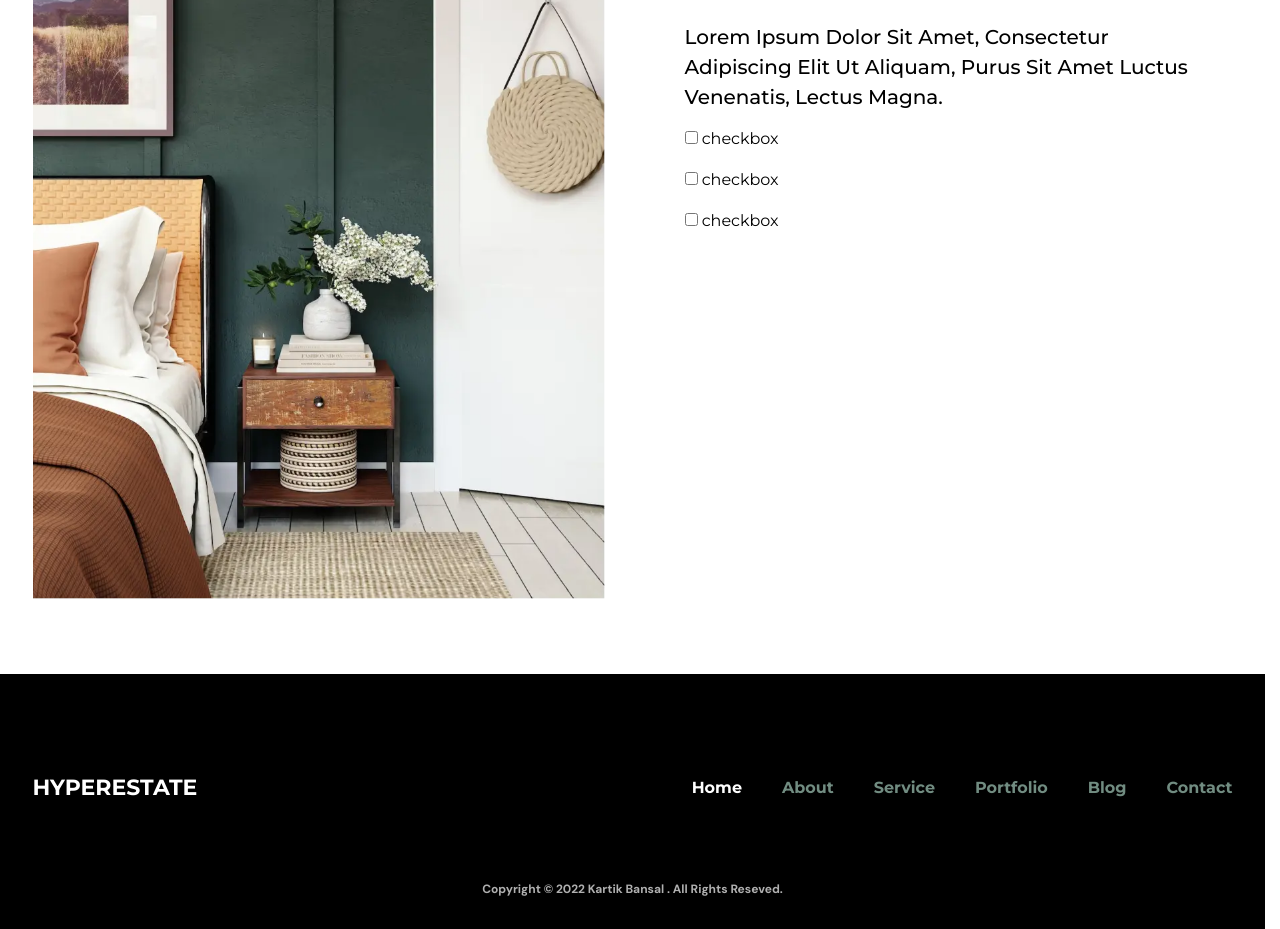
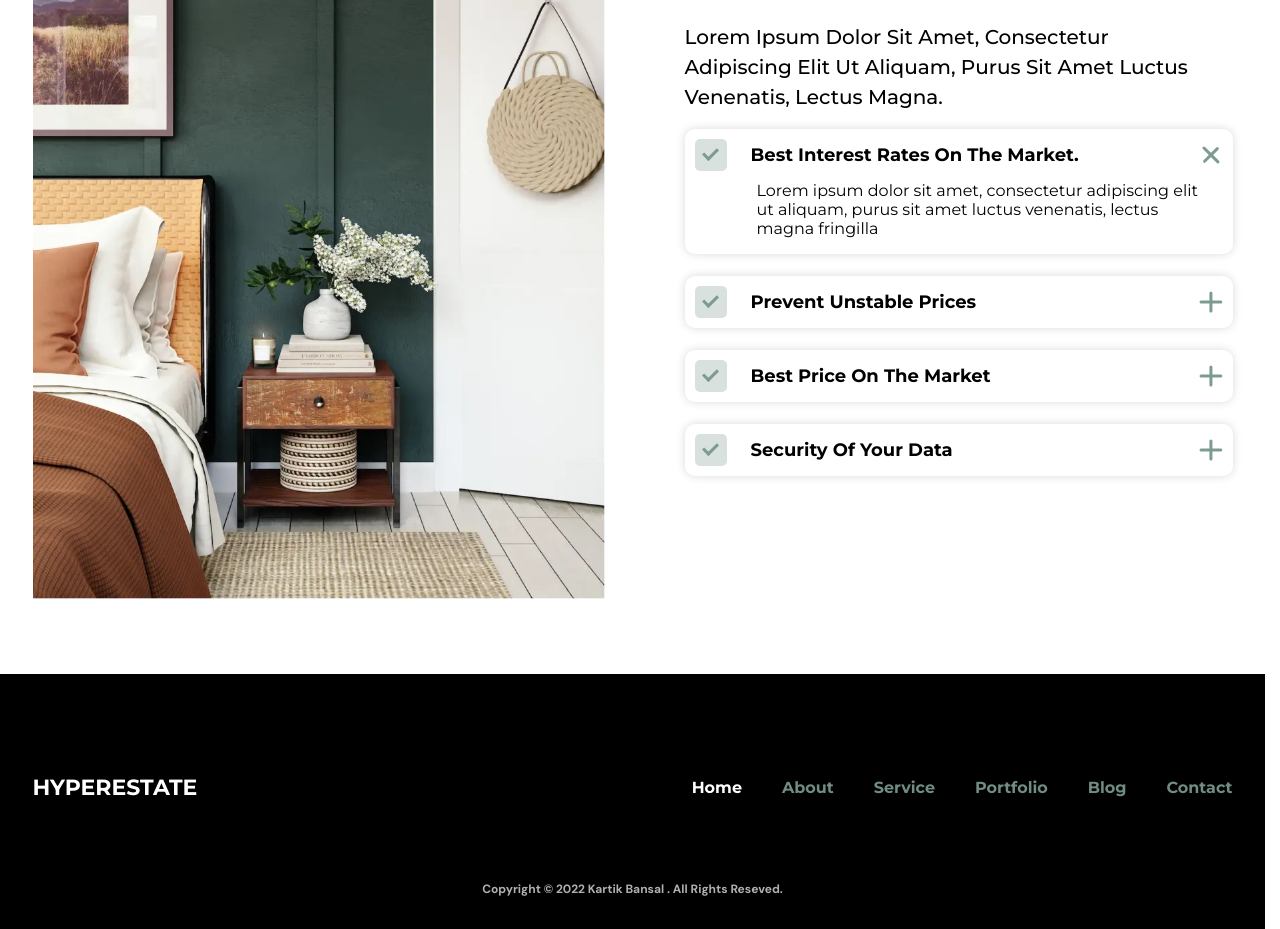
Before and after one commit to suorgx/case, a Vue app: page / in a window 1280 px wide. Shown: the part 2440-3369 px from the top of the page. Built offline with nearby package versions, Linux system fonts and the light colour scheme.

Commit message:
add accordion & checkbox

```diff
--- /dev/null
+++ b/src/components/TheAccordion.vue
@@ -0,0 +1,124 @@
+<script>
+import {defineComponent} from 'vue'
+import TheCheckbox from '@/components/TheCheckbox.vue'
+
+export default defineComponent({
+    name: "TheAccordion",
+    components: {
+        TheCheckbox
+    },
+    data() {
+        return {
+            items: [
+                {
+                    title: 'Best interest rates on the market.',
+                    content: 'Lorem ipsum dolor sit amet, consectetur adipiscing elit ut aliquam, purus sit amet luctus venenatis, lectus magna fringilla',
+                    isActive: true,
+                },
+                {
+                    title: 'Prevent unstable prices',
+                    content: 'accordion item 2',
+                    isActive: false,
+                },
+                {
+                    title: 'Best price on the market',
+                    content: 'accordion item 3',
+                    isActive: false,
+                },
+                {
+                    title: 'Security of your data',
+                    content: 'accordion item 4',
+                    isActive: false,
+                },
+            ],
+        };
+    },
+    methods: {
+        toggleItem(index) {
+            this.items.forEach((item, i) => {
+                if (i === index) {
+                    item.isActive = !item.isActive;
+                } else {
+                    item.isActive = false;
+                }
+            });
+        },
+    },
+})
+</script>
+
+<template>
+    <div class="the-accordion">
+        <div class="the-accordion__item" v-for="(item, index) in items" :key="index">
+            <div class="the-accordion__header" @click="toggleItem(index)">
+                <TheCheckbox :name="item.title"></TheCheckbox>
+                <span class="the-accordion__icon" :class="{ 'the-accordion__icon--active': item.isActive }">
+                    <img class="third-section__left" src="@/assets/images/icon_accordion_plus.svg" alt=".">
+                </span>
+            </div>
+            <div class="the-accordion__content" :class="{ 'the-accordion__content--active': item.isActive }">
+                <div class="the-accordion__expander">
+                    {{ item.content }}
+                </div>
+            </div>
+        </div>
+    </div>
+</template>
+
+<style lang="scss">
+.the-accordion {
+    $parent: &;
+    width: 100%;
+    display: flex;
+    flex-direction: column;
+    gap: 22px;
+
+    &__item {
+        border-radius: 10px;
+        background: $second-color;
+        box-shadow: 0 0 10px 0 rgba($base-color, 0.15);
+    }
+
+    &__header {
+        display: flex;
+        justify-content: space-between;
+        align-items: center;
+        padding: 10px;
+        cursor: pointer;
+    }
+
+    &__icon {
+        font-size: 20px;
+        font-weight: bold;
+        transition: transform 0.5s ease-in-out;
+
+        &--active {
+            transform: rotate(45deg);
+        }
+    }
+
+    &__content {
+        display: grid;
+        grid-template-rows: 0fr;
+        overflow: hidden;
+        transition: grid-template-rows 0.5s;
+        padding-left: 72px;
+        padding-right: 16px;
+
+        &--active {
+            grid-template-rows: 1fr;
+            padding-bottom: 16px;
+
+            #{$parent}__expander {
+                visibility: visible;
+            }
+        }
+    }
+
+    &__expander {
+        min-height: 0;
+        transition: visibility 1s;
+        visibility: hidden;
+    }
+}
+</style>
--- a/src/components/TheCheckbox.vue
+++ b/src/components/TheCheckbox.vue
@@ -2,16 +2,74 @@
 import {defineComponent} from 'vue'
 
 export default defineComponent({
-    name: "TheCheckbox"
+    name: "TheCheckbox",
+    props: {
+        name: String
+    }
 })
 </script>
 
 <template>
-    <div>
-        <input type="checkbox" /> checkbox
-    </div>
+    <label class="the-checkbox">
+        <input class="the-checkbox__input" type="checkbox" checked="checked">
+        <span class="the-checkbox__checkmark"></span>
+        <span class="the-checkbox__name">
+            {{ name }}
+        </span>
+    </label>
 </template>
 
 <style lang="scss">
+.the-checkbox {
+    $parent: &;
 
+    display: flex;
+    align-items: center;
+    gap: 24px;
+    cursor: pointer;
+    font-size: 22px;
+    user-select: none;
+
+    &__input {
+        position: absolute;
+        opacity: 0;
+        cursor: pointer;
+        height: 0;
+        width: 0;
+    }
+
+    &__checkmark {
+        height: 32px;
+        width: 32px;
+        background-color: rgba($green-color, 0.3);
+        border-radius: 5px;
+        display: flex;
+        align-items: center;
+        justify-content: center;
+
+        &:after {
+            content: "";
+            display: none;
+            width: 6px;
+            height: 12px;
+            margin-top: -5px;
+            border: solid $green-color;
+            border-width: 0 3px 3px 0;
+            transform: rotate(45deg);
+        }
+    }
+
+    #{$parent}__input:checked ~ #{$parent}__checkmark:after {
+        display: block;
+    }
+
+    &__name {
+        color: $base-color;
+        font-size: 18px;
+        font-style: normal;
+        font-weight: 700;
+        line-height: 150%;
+        text-transform: capitalize;
+    }
+}
 </style>
--- a/src/pages/components/ThirdSection.vue
+++ b/src/pages/components/ThirdSection.vue
@@ -1,13 +1,13 @@
 <script>
 import {defineComponent} from 'vue'
 import TheCaption from '@/components/TheCaption.vue'
-import TheCheckbox from '@/components/TheCheckbox.vue'
+import TheAccordion from '@/components/TheAccordion.vue'
 
 export default defineComponent({
     name: "ThirdSection",
     components: {
-        TheCaption,
-        TheCheckbox
+        TheAccordion,
+        TheCaption
     }
 })
 </script>
@@ -21,11 +21,7 @@ export default defineComponent({
                 <p class="third-section__description">
                     Lorem ipsum dolor sit amet, consectetur adipiscing elit ut&nbsp;aliquam, purus sit amet luctus venenatis, lectus magna.
                 </p>
-                <div class="third-section__checkboxes">
-                    <TheCheckbox></TheCheckbox>
-                    <TheCheckbox></TheCheckbox>
-                    <TheCheckbox></TheCheckbox>
-                </div>
+                <TheAccordion></TheAccordion>
             </div>
         </div>
     </section>
@@ -68,11 +64,5 @@ export default defineComponent({
         text-transform: capitalize;
         width: 92%;
     }
-
-    &__checkboxes {
-        display: flex;
-        flex-direction: column;
-        gap: 22px;
-    }
 }
 </style>
```
Also changed, not shown: src/assets/images/icon_accordion_plus.svg (added).
